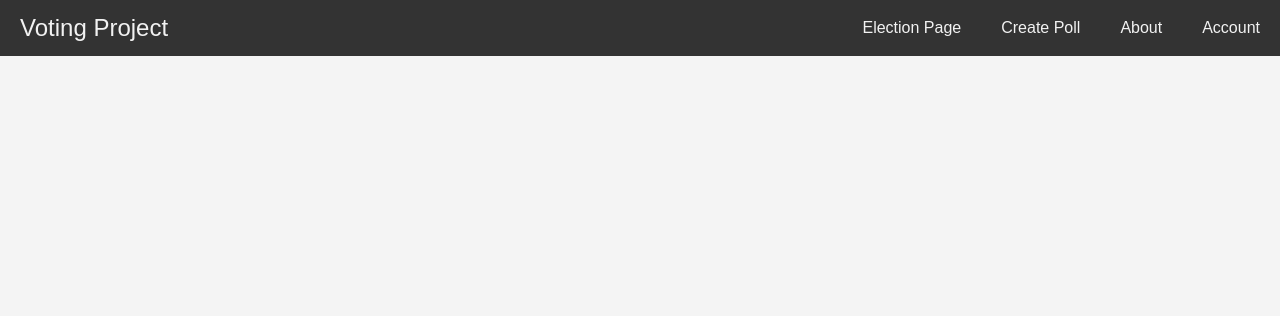
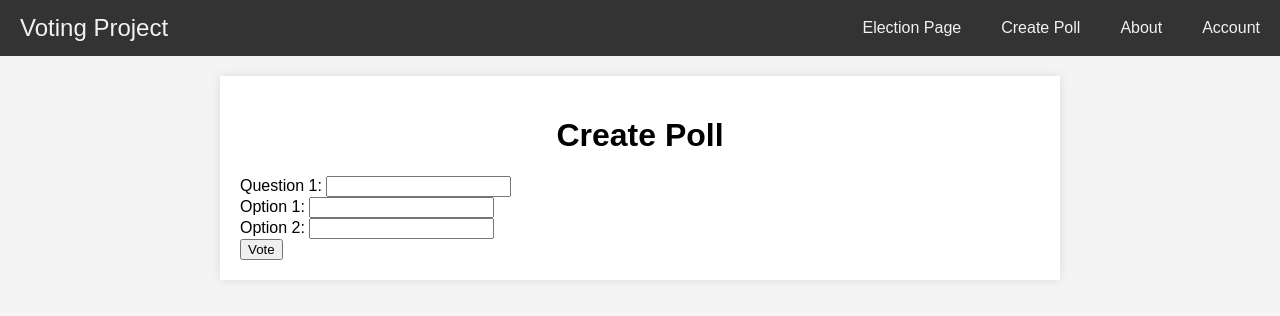
Before and after one commit to MaheelLLC/CIS-375-Vote-Project, a Django app: template vote_app/templates/voting_page.html in a window 1280 px wide. Shown: the top 316 px of the page. Run offline with Django 5.2, Linux system fonts and the light colour scheme; the template is opened without the code that fills it, so the values that code supplies are empty; the visitor is signed in with stand-in values (Sample User, id 1).

Commit message:
Update voting_page.html

```diff
--- a/vote_app/templates/voting_page.html
+++ b/vote_app/templates/voting_page.html
@@ -1,120 +1,6 @@
 {% extends "base.html" %}
 
-    <title>Create Poll - Voting Project</title>
-    <style>
-        body {
-            font-family: Arial, sans-serif;
-            margin: 0;
-            padding: 0;
-            background-color: #f4f4f4;
-        }
-        .navbar {
-            overflow: hidden;
-            background-color: #333;
-            display: flex;
-            justify-content: space-between;
-            align-items: center;
-        }
-        .navbar .title {
-            color: #f2f2f2;
-            padding: 14px 20px;
-            text-decoration: none;
-            font-size: 1.5em;
-        }
-        .navbar .menu {
-            display: flex;
-        }
-        .navbar a {
-            float: left;
-            display: block;
-            color: #f2f2f2;
-            text-align: center;
-            padding: 14px 20px;
-            text-decoration: none;
-        }
-        .navbar a:hover {
-            background-color: #ddd;
-            color: black;
-        }
-        .navbar .active {
-            background-color: #4CAF50; /* Highlight color */
-            color: white;
-        }
-        .container {
-            padding: 20px;
-            max-width: 800px;
-            margin: 0 auto;
-            background: white;
-            box-shadow: 0 0 10px rgba(0, 0, 0, 0.1);
-            margin-top: 20px;
-        }
-        h1 {
-            text-align: center;
-        }
-        form {
-            display: flex;
-            flex-direction: column;
-        }
-        .question-block {
-            margin-bottom: 20px;
-        }
-        .question-block label {
-            display: block;
-            margin: 10px 0 5px;
-            font-weight: bold;
-        }
-        .option-container {
-            display: flex;
-            align-items: center;
-            margin-bottom: 10px;
-        }
-        .option-label {
-            padding: 0 10px 0px 10px;
-            margin-right: 10px;
-            font-weight: normal;
-        }
-        .option-input {
-            padding: 10px;
-            font-size: 1em;
-            border: 1px solid #ccc;
-            border-radius: 4px;
-            flex-grow: 1;
-        }
-        input[type="text"] {
-            padding: 10px;
-            font-size: 1em;
-            border: 1px solid #ccc;
-            border-radius: 4px;
-            box-sizing: border-box;
-        }
-        .button-group {
-            display: flex;
-            justify-content: space-between;
-        }
-        button {
-            padding: 10px 20px;
-            font-size: 1em;
-            border: none;
-            border-radius: 4px;
-            cursor: pointer;
-            margin: 10px 0;
-        }
-        button.add-question {
-            background-color: #4CAF50;
-            color: white;
-        }
-        button.publish {
-            background-color: #333;
-            color: white;
-        }
-        button.add-option {
-            background-color: #4CAF50;
-            color: white;
-            margin-left: 10px;
-        }
-    </style>
-</head>
-<body>
+{% block content %}
 
 <div class="container">
     <h1>Create Poll</h1>
@@ -140,3 +26,5 @@
         </div>
     </form>
 </div>
+
+{% endblock content %}
```
